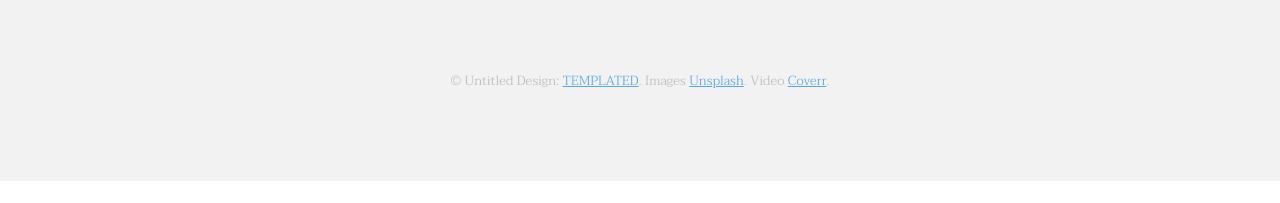
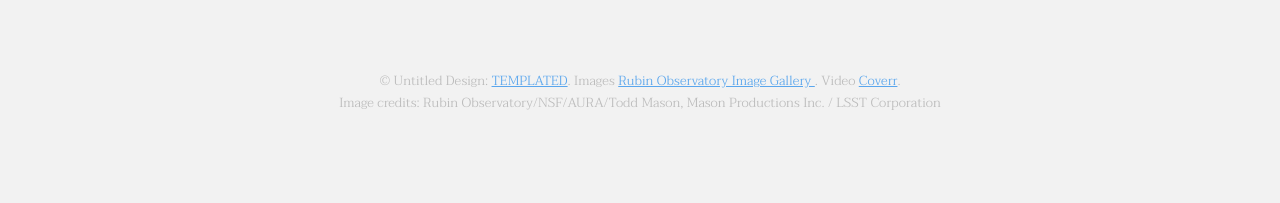
Before and after one commit to lsst-sssc/Sprint2024, a plain HTML site: page index.html in a window 1280 px wide. Shown: the part 2767-2970 px from the top of the page. Before the commit the page ends 2948 px from the top, so only its background shows below. Drawn offline with Linux system fonts and the light colour scheme.

Commit message:
Update index.html

```diff
--- a/index.html
+++ b/index.html
@@ -117,7 +117,9 @@
 				<div class="inner">
 
 					<div class="copyright">
-						&copy; Untitled Design: <a href="https://templated.co/">TEMPLATED</a>. Images <a href="https://unsplash.com/">Unsplash</a>. Video <a href="http://coverr.co/">Coverr</a>.
+						&copy; Untitled Design: <a href="https://templated.co/">TEMPLATED</a>. Images <a href="https://gallery.lsst.org/bp/#/">Rubin Observatory Image Gallery </a>. Video <a href="http://coverr.co/">Coverr</a>.
+						<br>
+						Image credits: Rubin Observatory/NSF/AURA/Todd Mason, Mason Productions Inc. / LSST Corporation
 					</div>
 				</div>
 			</footer>
```
